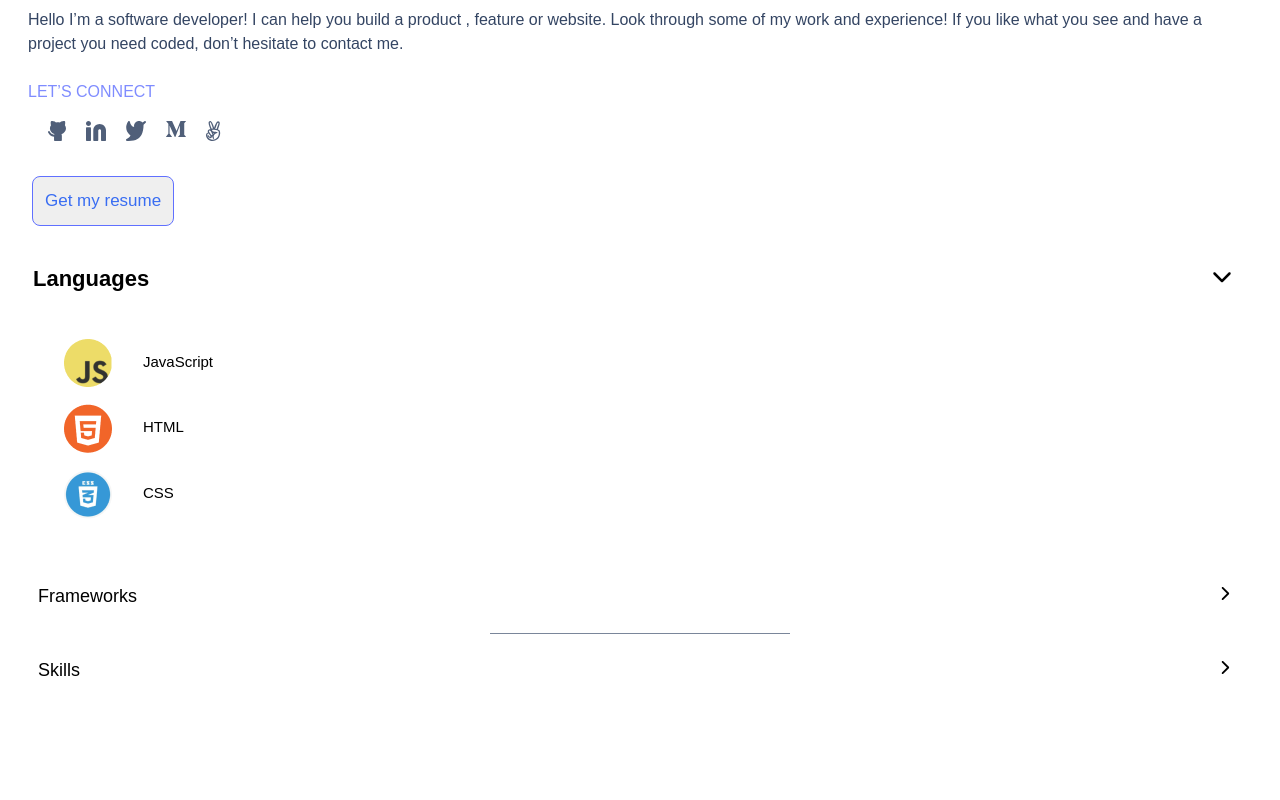
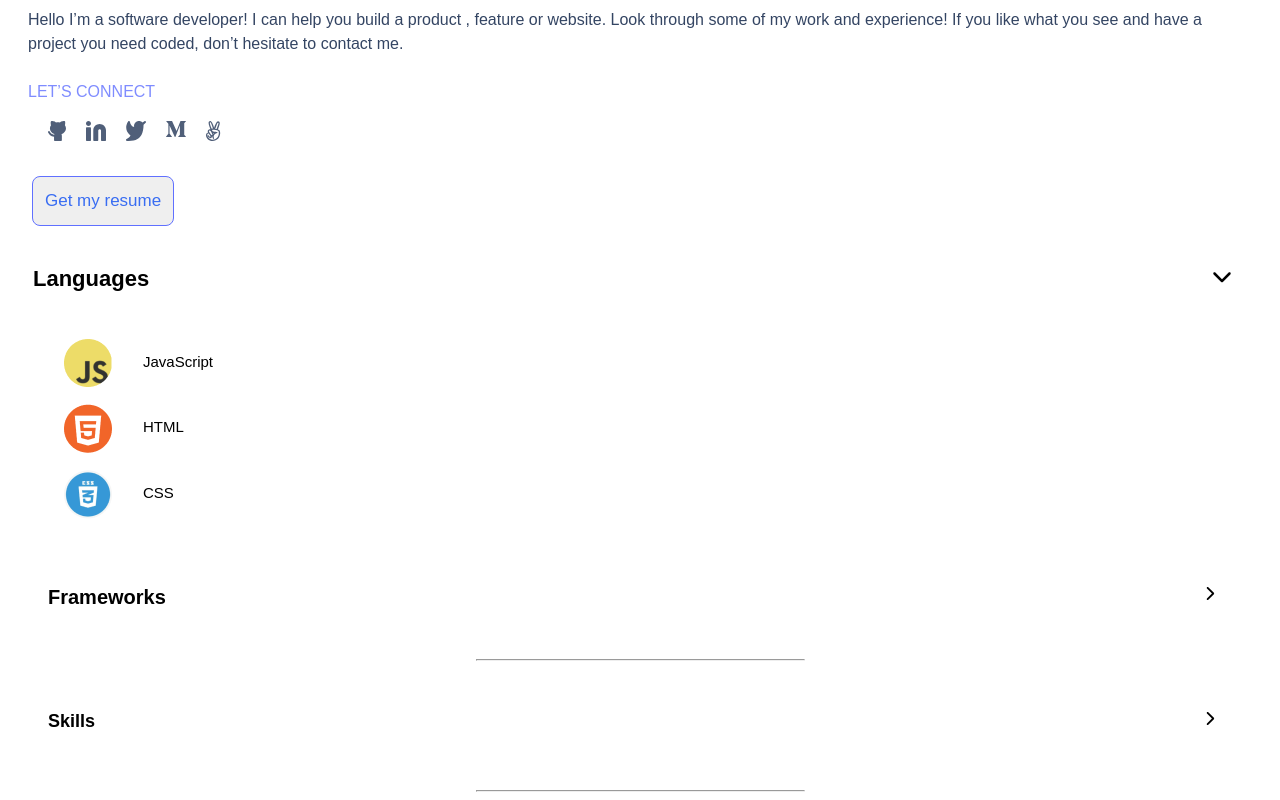
Before and after one commit to em-usman/Mobile-Portfolio, a website: page index.html in a window 1280 px wide. Shown: the part 5709-6509 px from the top of the page. Before the commit the page ends 6456 px from the top, so only its background shows below. Drawn offline with Linux system fonts and the light colour scheme.

Commit message:
add files

```diff
--- a/index.css
+++ b/index.css
@@ -262,46 +262,35 @@ header {
 
 .third {
   justify-content: space-between;
-  padding-right: 40px;
+  padding-right: 55px;
   display: flex;
   list-style-type: none;
   padding-top: 35px;
-  padding-left: 30px;
-  padding-bottom: 10px;
+  padding-bottom: -10px;
+  margin-bottom: 50px;
 }
 
 .frame {
   font-family: 'Poppins', Arial, Helvetica, sans-serif;
-  font-size: 18px;
-  font-weight: 400;
+  font-size: 20px;
+  font-weight: 600;
 }
 
 .fourth {
   justify-content: space-between;
-  padding-right: 40px;
+  padding-right: 55px;
   display: flex;
   list-style-type: none;
-  padding-left: 30px;
   padding-top: 10px;
+  margin-top: 40px;
+  margin-bottom: 1px;
 }
 
 .skill {
   font-family: 'Poppins', Arial, Helvetica, sans-serif;
   font-size: 18px;
-  font-weight: 400;
+  font-weight: 600;
   padding-bottom: 50px;
-}
-
-.border {
-  border-bottom: 1px solid #7a869a;
-  width: 300px;
-  margin: auto;
-}
-
-.borders {
-  border-bottom: 1px solid #7a869a;
-  width: 300px;
-  margin: auto;
 }
 
 .lang {
@@ -315,3 +304,14 @@ header {
   padding-bottom: 15px;
   font-family: 'Poppins', Arial, Helvetica, sans-serif;
 }
+
+hr {
+  background-color: #dfe1e6;
+  width: 327px;
+}
+
+.h {
+  background-color: #dfe1e6;
+  width: 327px;
+  margin-bottom: 5px;
+}
--- a/index.html
+++ b/index.html
@@ -188,13 +188,12 @@
             </li>
             <li><img src="img/chevron-right-solid.svg" height="15px" width="15px" alt=""></li>
         </ul>
-        <div class="border"></div>
+        <hr>
             <ul class="fourth">
                 <li class="skill">Skills</li>
                 <li><img src="img/chevron-right-solid.svg" height="15px" width="15px" alt=""></li>
             </ul>
+            <hr class="h">
         </section>
-
-
 </body>
 </html>
```
